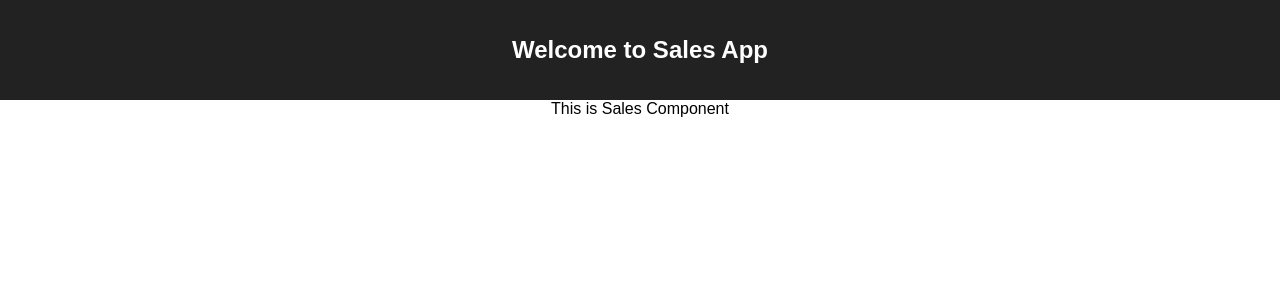
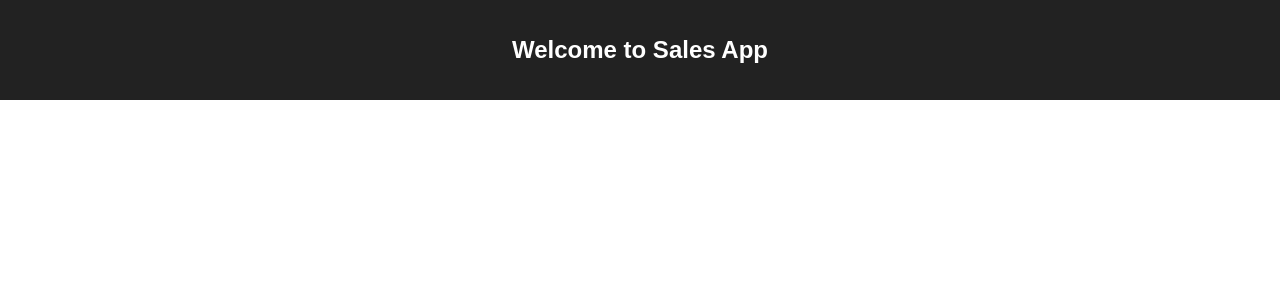
Before and after one commit to rolandosorbelli/sales-app, a React (Create React App) app: page / in a window 1280 px wide. Shown: the top 300 px of the page. Built offline with nearby package versions, Linux system fonts and the light colour scheme.

Commit message:
Declared a state
- Initial total is 0;
- Declared a function that modifies the total in the state by adding a
price;

```diff
--- a/src/Sales.js
+++ b/src/Sales.js
@@ -1,11 +1,23 @@
 import React, { Component } from 'react';
 
 class Sales extends Component {
+
+	sumPrice(price){
+		this.setState({total: this.state.total + price})
+	}
+
+	constructor(props){
+		super(props);
+
+		this.state = {
+			total: 0
+		}
+	}
+
   render() {
-    	console.log(this.props.items)
     return (
       <div>
-        This is Sales Component
+
       </div>
     );
   }
```
